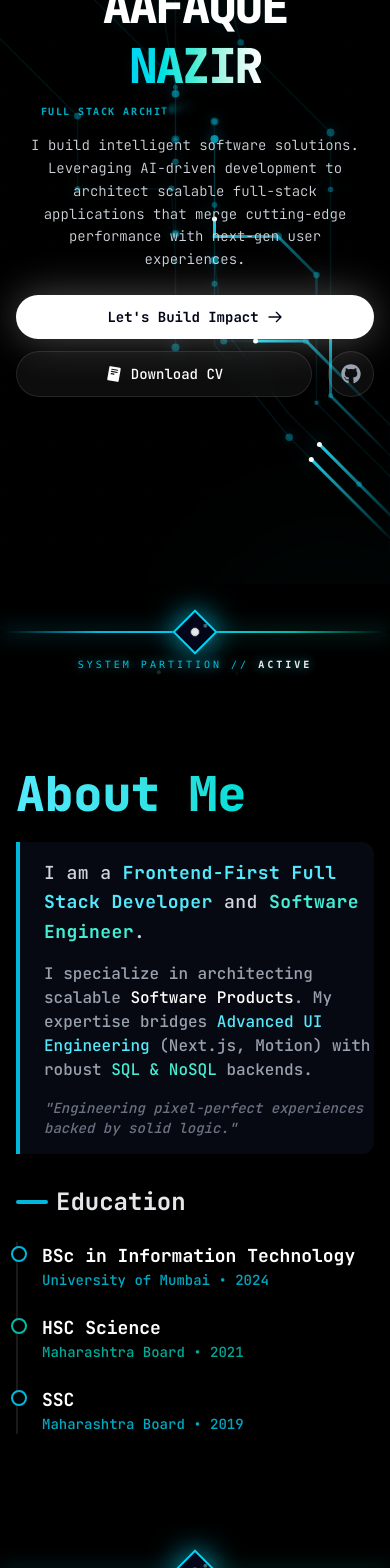
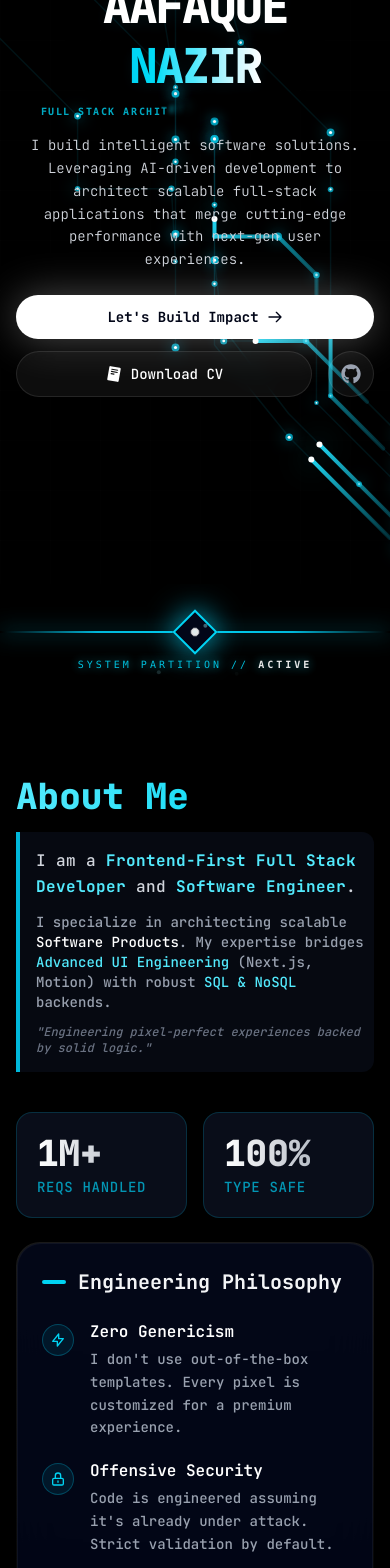
Before and after one commit to Aafaque-Nazir/Portfolio, a React (Vite) app: page / in a window 390 px wide. Shown: the part 260-1828 px from the top of the page. Built offline with nearby package versions, Linux system fonts and the light colour scheme.

Commit message:
feat: add About Me section, showcasing personal bio, technical skills, and engineering philosophy with advanced UI/UX.

```diff
--- a/src/components/GlobalBackground.jsx
+++ b/src/components/GlobalBackground.jsx
@@ -199,7 +199,7 @@ const GlobalBackground = () => {
 
       // Gradient?
       const grad = ctx.createLinearGradient(pStart.x, pStart.y, pEnd.x, pEnd.y);
-      grad.addColorStop(0, "rgba(6, 182, 212, 0)");
+      grad.addColorStop(0, "rgba(6, 182, 212, 0.2)"); // Increased base opacity
       grad.addColorStop(1, "rgba(34, 211, 238, 1)");
 
       ctx.strokeStyle = grad;
@@ -214,7 +214,7 @@ const GlobalBackground = () => {
 
       // Draw Static Paths
       ctx.lineWidth = 1.5;
-      ctx.strokeStyle = "rgba(6, 182, 212, 0.1)";
+      ctx.strokeStyle = "rgba(6, 182, 212, 0.1)"; // Reverted to 0.1 per user request
       ctx.lineCap = "round";
       ctx.lineJoin = "round";
 
@@ -231,9 +231,9 @@ const GlobalBackground = () => {
 
       // Draw Nodes
       // Batch mode optimization
-      ctx.fillStyle = "rgba(6, 182, 212, 0.4)";
-      ctx.shadowBlur = 15;
-      ctx.shadowColor = "rgba(6, 182, 212, 0.8)";
+      ctx.fillStyle = "rgba(6, 182, 212, 0.4)"; // Reverted to 0.4
+      ctx.shadowBlur = 15; // Reverted to 15
+      ctx.shadowColor = "rgba(6, 182, 212, 0.8)"; // Reverted opacity
 
       dots.forEach(d => {
         ctx.beginPath();
@@ -241,16 +241,15 @@ const GlobalBackground = () => {
         ctx.fill();
 
         // Brighter core
-        // ctx.fillStyle = "#A5F3FC"; // lighter cyan
-        // ctx.beginPath();
-        // ctx.arc(d.x, d.y, d.size * 0.5, 0, Math.PI * 2);
-        // ctx.fill();
-        // ctx.fillStyle = "rgba(6, 182, 212, 0.4)"; // reset
+        ctx.fillStyle = "#ffffff"; // Added pure white core
+        ctx.beginPath();
+        ctx.arc(d.x, d.y, d.size * 0.4, 0, Math.PI * 2);
+        ctx.fill();
+        ctx.fillStyle = "rgba(6, 182, 212, 0.8)"; // reset
       });
       ctx.shadowBlur = 0;
 
       // Draw Trails
-      ctx.lineWidth = 3;
       trailers.forEach(t => {
         const p = paths[t.pathIdx];
         if (!p) return;
@@ -263,16 +262,38 @@ const GlobalBackground = () => {
 
         // Only draw if visible
         if (t.distance > 0 && t.distance - t.len < p.length) {
+          // --- GLITCH EFFECT LOGIC ---
+          // 8% chance to experience a glitch on any given frame
+          const isGlitching = Math.random() < 0.08;
+
+          // Randomly spike line width during glitch, otherwise keep crisp thick trail
+          ctx.lineWidth = isGlitching ? (Math.random() * 6 + 1) : 4;
+
           // Draw trail
-          const headPos = drawPathSegment(ctx, p.points, t.distance - t.len, t.distance);
+          let headPos = drawPathSegment(ctx, p.points, t.distance - t.len, t.distance);
+
+          // Randomly shift the head position slightly during glitch
+          if (isGlitching) {
+            const shiftX = (Math.random() * 8 - 4);
+            const shiftY = (Math.random() * 8 - 4);
+            headPos = { x: headPos.x + shiftX, y: headPos.y + shiftY };
+          }
 
           // Draw head glow
-          ctx.shadowBlur = 20;
-          ctx.shadowColor = "rgba(34, 211, 238, 1)";
-          ctx.fillStyle = "#ffffff";
-          ctx.beginPath();
-          ctx.arc(headPos.x, headPos.y, 2.5, 0, Math.PI * 2);
-          ctx.fill();
+          // Spike shadow blur to extreme during glitch, or completely drop it
+          ctx.shadowBlur = isGlitching ? (Math.random() < 0.3 ? 0 : Math.random() * 50 + 20) : 30;
+          ctx.shadowColor = isGlitching && Math.random() > 0.5 ? "rgba(255, 255, 255, 1)" : "rgba(34, 211, 238, 1)";
+
+          ctx.fillStyle = isGlitching && Math.random() > 0.3 ? "#A5F3FC" : "#ffffff";
+
+          // Skip drawing the head 15% of the time during a glitch to create a flicker/skip effect
+          if (!isGlitching || Math.random() > 0.15) {
+            ctx.beginPath();
+            // Randomly grow/shrink the head dot
+            ctx.arc(headPos.x, headPos.y, isGlitching ? (Math.random() * 4 + 1) : 3, 0, Math.PI * 2);
+            ctx.fill();
+          }
+
           ctx.shadowBlur = 0;
         }
       });
--- a/src/components/SectionDivider.jsx
+++ b/src/components/SectionDivider.jsx
@@ -25,7 +25,7 @@ const SectionDivider = () => {
         initial={{ x: "100%", opacity: 0 }}
         whileInView={{ x: "0%", opacity: 1 }}
         transition={{ duration: 0.8, ease: "circOut" }}
-        className="absolute right-0 w-[50%] h-[2px] bg-gradient-to-l from-transparent via-teal-500 to-cyan-400 shadow-[0_0_20px_#14b8a6]"
+        className="absolute right-0 w-[50%] h-[2px] bg-gradient-to-l from-transparent via-cyan-500 to-cyan-400 shadow-[0_0_20px_#06b6d4]"
       />
 
       {/* 💠 Central Core Reactor */}
--- a/src/components/ui/bento-grid.jsx
+++ b/src/components/ui/bento-grid.jsx
@@ -91,8 +91,8 @@ export const BentoGridItem = ({
       {/* Active Status Indicator (Top Right) */}
       <div className="absolute top-4 right-4 z-20 flex items-center gap-2 px-3 py-1 rounded-full bg-black/60 backdrop-blur-md border border-white/10 shadow-lg">
         <span className="relative flex h-2 w-2">
-          <span className="animate-ping absolute inline-flex h-full w-full rounded-full bg-emerald-400 opacity-75"></span>
-          <span className="relative inline-flex rounded-full h-2 w-2 bg-emerald-500"></span>
+          <span className="animate-ping absolute inline-flex h-full w-full rounded-full bg-cyan-400 opacity-75"></span>
+          <span className="relative inline-flex rounded-full h-2 w-2 bg-cyan-500"></span>
         </span>
         <span className="text-[10px] uppercase font-bold text-gray-300 tracking-wider">
           {status}
@@ -106,7 +106,7 @@ export const BentoGridItem = ({
           <div className="h-6 bg-slate-900 border-b border-white/5 flex items-center px-3 gap-1.5">
             <div className="w-2 h-2 rounded-full bg-red-500/80" />
             <div className="w-2 h-2 rounded-full bg-amber-500/80" />
-            <div className="w-2 h-2 rounded-full bg-emerald-500/80" />
+            <div className="w-2 h-2 rounded-full bg-cyan-500/80" />
           </div>
 
           {/* Image Itself */}
--- a/src/components/ui/project-showcase.jsx
+++ b/src/components/ui/project-showcase.jsx
@@ -146,7 +146,7 @@ export function ProjectShowcase({ category }) {
             <div className="flex overflow-x-auto snap-x snap-mandatory gap-4 px-4 pb-8 md:grid md:grid-cols-2 lg:grid-cols-3 xl:grid-cols-4 md:overflow-visible md:pb-0 max-w-[85rem] mx-auto no-visible-scrollbar">
                 {filteredProjects.map((project) => (
                     <CardContainer key={project.id} className="inter-var w-[75vw] md:w-full flex-shrink-0 snap-center h-full">
-                        <CardBody className="bg-slate-900/50 relative group/card dark:hover:shadow-2xl dark:hover:shadow-emerald-500/[0.1] dark:bg-black dark:border-white/[0.2] border-black/[0.1] w-full h-auto rounded-xl p-4 border border-white/10 backdrop-blur-sm">
+                        <CardBody className="bg-slate-900/50 relative group/card dark:hover:shadow-2xl dark:hover:shadow-cyan-500/[0.1] dark:bg-black dark:border-white/[0.2] border-black/[0.1] w-full h-auto rounded-xl p-4 border border-white/10 backdrop-blur-sm">
 
                             {/* Header: Icon + Title */}
                             <CardItem
--- a/src/pages/About.jsx
+++ b/src/pages/About.jsx
@@ -57,94 +57,120 @@ const About = () => {
   return (
     <section
       id="about"
-      className="relative w-full h-screen flex flex-col justify-center items-center px-4 md:px-6 overflow-hidden"
+      className="relative w-full min-h-[100svh] flex flex-col justify-center items-center px-4 md:px-6 py-24 lg:py-32 overflow-hidden"
       aria-labelledby="about-heading"
     >
       {/* 🌟 Content Container */}
-      <div className="relative z-10 max-w-6xl w-full mx-auto grid grid-cols-1 md:grid-cols-2 gap-8 md:gap-16 items-center">
+      <div className="relative z-10 max-w-7xl w-full mx-auto grid grid-cols-1 lg:grid-cols-2 gap-10 md:gap-16 items-center">
         {/* Left: Bio & Identity */}
         <motion.div
           initial={{ opacity: 0, x: -50 }}
           whileInView={{ opacity: 1, x: 0 }}
           transition={{ duration: 0.8 }}
           viewport={{ once: true }}
-          className="text-left"
+          className="text-left flex flex-col justify-center"
         >
           <h2
             id="about-heading"
-            className="text-5xl md:text-7xl font-extrabold mb-6 bg-gradient-to-r from-cyan-300 to-teal-400 bg-clip-text text-transparent"
+            className="text-4xl sm:text-5xl md:text-6xl lg:text-7xl font-extrabold mb-4 lg:mb-6 bg-gradient-to-r from-cyan-300 to-cyan-400 bg-clip-text text-transparent"
           >
             About Me
           </h2>
 
-          <div className="bg-slate-900/40 backdrop-blur-sm border-l-4 border-cyan-500 pl-6 py-4 rounded-r-xl">
-            <p className="text-gray-300 text-lg md:text-xl leading-relaxed tracking-wide">
+          <div className="bg-slate-900/40 backdrop-blur-sm border-l-4 border-cyan-500 pl-4 sm:pl-6 py-4 rounded-r-xl">
+            <p className="text-gray-300 text-base sm:text-lg md:text-xl leading-relaxed tracking-wide">
               I am a{" "}
               <span className="text-cyan-300 font-bold">
                 Frontend-First Full Stack Developer
               </span>{" "}
               and{" "}
-              <span className="text-teal-300 font-bold">Software Engineer</span>
+              <span className="text-cyan-300 font-bold">Software Engineer</span>
               .
             </p>
-            <p className="text-gray-400 mt-4 text-base md:text-lg">
+            <p className="text-gray-400 mt-3 sm:mt-4 text-sm sm:text-base md:text-lg">
               I specialize in architecting scalable{" "}
               <span className="text-white font-medium">Software Products</span>.
               My expertise bridges{" "}
               <span className="text-cyan-300">Advanced UI Engineering</span>{" "}
               (Next.js, Motion) with robust{" "}
-              <span className="text-teal-300">SQL & NoSQL</span> backends.
+              <span className="text-cyan-300">SQL & NoSQL</span> backends.
             </p>
-            <p className="text-gray-500 mt-4 italic text-sm">
+            <p className="text-gray-500 mt-3 sm:mt-4 italic text-xs sm:text-sm">
               "Engineering pixel-perfect experiences backed by solid logic."
             </p>
           </div>
         </motion.div>
 
-        {/* Right: Compact Education Timeline */}
+        {/* Right: Engineering Philosophy & Impact */}
         <motion.div
           initial={{ opacity: 0, x: 50 }}
           whileInView={{ opacity: 1, x: 0 }}
           transition={{ duration: 0.8, delay: 0.2 }}
           viewport={{ once: true }}
-          className="relative max-w-md mx-auto md:ml-auto w-full"
+          className="relative max-w-lg lg:max-w-md mx-auto lg:ml-auto w-full flex flex-col gap-6 lg:gap-8"
         >
-          <h3 className="text-2xl font-bold mb-6 text-gray-200 flex items-center gap-2">
-            <span className="w-8 h-1 bg-cyan-500 rounded-full"></span> Education
-          </h3>
-
-          <div className="relative border-l-2 border-white/10 pl-6 space-y-6">
-            {/* BSc IT */}
-            <div className="relative group">
-              <div className="absolute -left-[31px] top-1 w-4 h-4 rounded-full bg-black border-2 border-cyan-500 group-hover:scale-125 transition-transform"></div>
-              <h4 className="text-lg font-bold text-white group-hover:text-cyan-300 transition-colors">
-                BSc in Information Technology
-              </h4>
-              <p className="text-cyan-400/80 text-sm">
-                University of Mumbai • 2024
+          {/* Section 1: Impact Metrics (Bento UI) */}
+          <div className="grid grid-cols-2 gap-4">
+            <div className="bg-slate-900/60 backdrop-blur-md border border-cyan-500/20 p-5 rounded-2xl hover:border-cyan-500/60 transition-all duration-300 group hover:-translate-y-1 hover:shadow-[0_0_20px_rgba(6,182,212,0.15)] flex flex-col justify-center">
+              <h3 className="text-4xl font-extrabold text-transparent bg-clip-text bg-gradient-to-r from-white to-gray-400 group-hover:from-cyan-100 group-hover:to-cyan-400 transition-all">
+                1M+
+              </h3>
+              <p className="text-sm font-medium text-cyan-500/80 mt-1 uppercase tracking-wider">
+                Reqs Handled
               </p>
             </div>
-
-            {/* HSC */}
-            <div className="relative group">
-              <div className="absolute -left-[31px] top-1 w-4 h-4 rounded-full bg-black border-2 border-teal-500 group-hover:scale-125 transition-transform"></div>
-              <h4 className="text-lg font-bold text-white group-hover:text-teal-300 transition-colors">
-                HSC Science
-              </h4>
-              <p className="text-teal-400/80 text-sm">
-                Maharashtra Board • 2021
+            <div className="bg-slate-900/60 backdrop-blur-md border border-cyan-500/20 p-5 rounded-2xl hover:border-cyan-500/60 transition-all duration-300 group hover:-translate-y-1 hover:shadow-[0_0_20px_rgba(6,182,212,0.15)] flex flex-col justify-center">
+              <h3 className="text-4xl font-extrabold text-transparent bg-clip-text bg-gradient-to-r from-white to-gray-400 group-hover:from-cyan-100 group-hover:to-cyan-400 transition-all">
+                100%
+              </h3>
+              <p className="text-sm font-medium text-cyan-500/80 mt-1 uppercase tracking-wider">
+                Type Safe
               </p>
             </div>
+          </div>
 
-            {/* SSC */}
-            <div className="relative group">
-              <div className="absolute -left-[31px] top-1 w-4 h-4 rounded-full bg-black border-2 border-cyan-500 group-hover:scale-125 transition-transform"></div>
-              <h4 className="text-lg font-bold text-white group-hover:text-cyan-300 transition-colors">
-                SSC
-              </h4>
-              <p className="text-cyan-400/80 text-sm">
-                Maharashtra Board • 2019
-              </p>
+          {/* Section 2: Core Philosophy */}
+          <div className="relative group rounded-3xl overflow-hidden p-[1px] bg-gradient-to-b from-white/10 to-transparent">
+            {/* Inner Content */}
+            <div className="bg-slate-950/90 backdrop-blur-xl rounded-3xl p-6 h-full border border-white/5 relative z-10 transition-colors duration-500 group-hover:border-cyan-500/20">
+              <div className="absolute inset-0 bg-gradient-to-br from-cyan-500/5 to-cyan-500/0 opacity-0 group-hover:opacity-100 transition-opacity duration-700"></div>
+
+              <h3 className="text-xl font-bold mb-6 text-gray-100 flex items-center gap-3">
+                <span className="w-6 h-1 bg-gradient-to-r from-cyan-400 to-cyan-400 rounded-full"></span>
+                Engineering Philosophy
+              </h3>
+
+              <ul className="space-y-5 relative z-20">
+                <li className="flex items-start gap-4">
+                  <div className="mt-1 flex-shrink-0 w-8 h-8 rounded-full bg-cyan-500/10 flex items-center justify-center border border-cyan-500/30 text-cyan-400 group-hover:scale-110 transition-transform duration-300">
+                    <svg className="w-4 h-4" fill="none" viewBox="0 0 24 24" stroke="currentColor"><path strokeLinecap="round" strokeLinejoin="round" strokeWidth={2} d="M13 10V3L4 14h7v7l9-11h-7z" /></svg>
+                  </div>
+                  <div>
+                    <h4 className="text-white font-semibold text-base group-hover:text-cyan-300 transition-colors">Zero Genericism</h4>
+                    <p className="text-gray-400 text-sm mt-1 leading-relaxed">I don't use out-of-the-box templates. Every pixel is customized for a premium experience.</p>
+                  </div>
+                </li>
+
+                <li className="flex items-start gap-4">
+                  <div className="mt-1 flex-shrink-0 w-8 h-8 rounded-full bg-cyan-500/10 flex items-center justify-center border border-cyan-500/30 text-cyan-400 group-hover:scale-110 transition-transform duration-300 delay-75">
+                    <svg className="w-4 h-4" fill="none" viewBox="0 0 24 24" stroke="currentColor"><path strokeLinecap="round" strokeLinejoin="round" strokeWidth={2} d="M12 15v2m-6 4h12a2 2 0 002-2v-6a2 2 0 00-2-2H6a2 2 0 00-2 2v6a2 2 0 002 2zm10-10V7a4 4 0 00-8 0v4h8z" /></svg>
+                  </div>
+                  <div>
+                    <h4 className="text-white font-semibold text-base group-hover:text-cyan-300 transition-colors">Offensive Security</h4>
+                    <p className="text-gray-400 text-sm mt-1 leading-relaxed">Code is engineered assuming it's already under attack. Strict validation by default.</p>
+                  </div>
+                </li>
+
+                <li className="flex items-start gap-4">
+                  <div className="mt-1 flex-shrink-0 w-8 h-8 rounded-full bg-blue-500/10 flex items-center justify-center border border-blue-500/30 text-blue-400 group-hover:scale-110 transition-transform duration-300 delay-150">
+                    <svg className="w-4 h-4" fill="none" viewBox="0 0 24 24" stroke="currentColor"><path strokeLinecap="round" strokeLinejoin="round" strokeWidth={2} d="M11.933 12.8a1 1 0 000-1.6L6.6 7.2A1 1 0 005 8v8a1 1 0 001.6.8l5.333-4zM19.933 12.8a1 1 0 000-1.6l-5.333-4A1 1 0 0013 8v8a1 1 0 001.6.8l5.333-4z" /></svg>
+                  </div>
+                  <div>
+                    <h4 className="text-white font-semibold text-base group-hover:text-blue-300 transition-colors">Obsessive Performance</h4>
+                    <p className="text-gray-400 text-sm mt-1 leading-relaxed">Sub-second loading times aren't optimization features, they are baseline requirements.</p>
+                  </div>
+                </li>
+              </ul>
             </div>
           </div>
         </motion.div>
--- a/src/pages/Home.jsx
+++ b/src/pages/Home.jsx
@@ -20,9 +20,7 @@ const Home = () => {
         <GlobalBackground />
         {/* 🌟 Dynamic Background Layer */}
         <div className="absolute inset-0 z-0 pointer-events-none">
-          {/* Animated Gradient Orbs */}
-          <div className="absolute top-[-20%] left-[-10%] w-[50vw] h-[50vw] rounded-full bg-cyan-500/10 blur-[100px] animate-pulse" />
-          <div className="absolute bottom-[-20%] right-[-10%] w-[50vw] h-[50vw] rounded-full bg-teal-500/10 blur-[100px] animate-pulse delay-1000" />
+          {/* Animated Gradient Orbs (Removed for pure black bg) */}
 
           {/* Tech Grid Overlay */}
           <div
@@ -65,7 +63,7 @@ const Home = () => {
             >
               AAFAQUE
               <br className="lg:hidden" />
-              <span className="text-transparent bg-clip-text bg-gradient-to-r from-cyan-400 via-teal-300 to-white lg:ml-4">
+              <span className="text-transparent bg-clip-text bg-gradient-to-r from-cyan-400 via-cyan-300 to-white lg:ml-4">
                 NAZIR
               </span>
             </motion.h1>
@@ -118,7 +116,7 @@ const Home = () => {
               href="#contact"
               className="group relative w-full sm:w-auto px-8 md:px-10 py-3 bg-white text-slate-950 font-bold text-sm md:text-lg rounded-full overflow-hidden hover:scale-105 transition-transform duration-300 shadow-[0_0_40px_rgba(255,255,255,0.3)] flex justify-center items-center"
             >
-              <div className="absolute inset-0 bg-gradient-to-r from-cyan-300 via-teal-300 to-cyan-300 opacity-0 group-hover:opacity-100 transition-opacity duration-300" />
+              <div className="absolute inset-0 bg-gradient-to-r from-cyan-300 via-cyan-300 to-cyan-300 opacity-0 group-hover:opacity-100 transition-opacity duration-300" />
               <span className="relative z-10 flex items-center gap-2">
                 Let's Build Impact
                 <svg
--- a/src/pages/Project.jsx
+++ b/src/pages/Project.jsx
@@ -6,10 +6,10 @@ const Project = () => {
   const [activeTab, setActiveTab] = useState("All");
 
   return (
-    <div id="projects" className="relative min-h-screen py-24 bg-black/95">
+    <div id="projects" className="relative min-h-screen py-24 bg-black">
       {/* Background Elements */}
       <div className="absolute inset-0 bg-grid-white/[0.02] -z-[1] pointer-events-none" />
-      <div className="absolute top-0 left-1/2 -translate-x-1/2 w-full h-96 bg-cyan-500/10 blur-[120px] rounded-full pointer-events-none" />
+      {/* Glow orb removed for pure black bg */}
 
       <div className="max-w-7xl mx-auto px-4 relative z-10">
         {/* Header Section */}
```
Also changed, not shown: src/pages/Contact.jsx (+4 -6 lines), src/pages/Services.jsx (+8 -11 lines).
